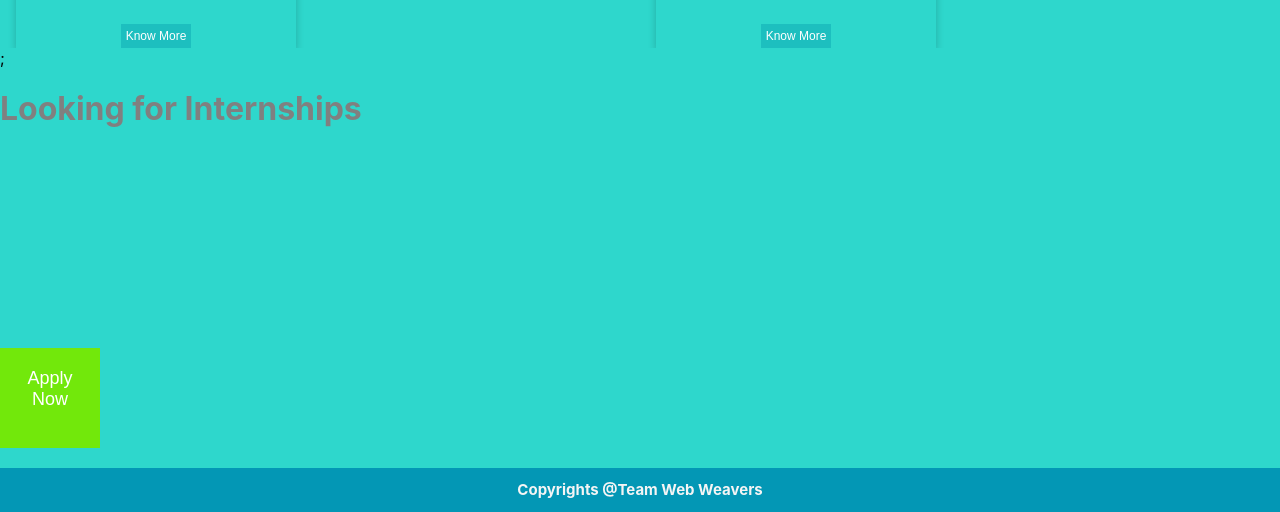
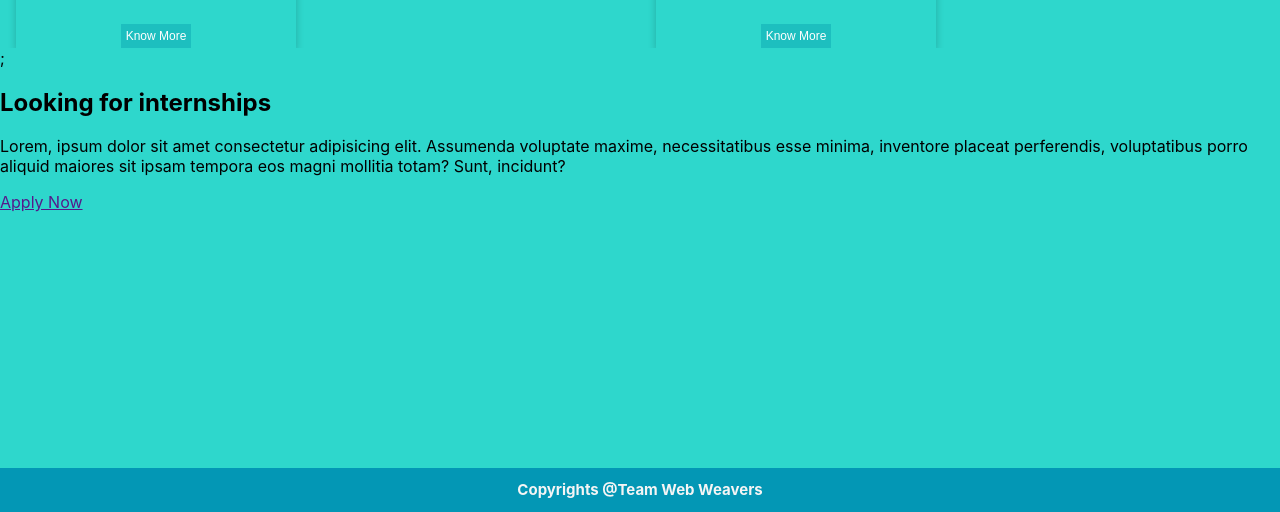
Before and after one commit to GitforAnkit16/eLawWebsite, a React (Create React App) app in the folder Client/: page / in a window 1280 px wide. Shown: the part 1064-1576 px from the top of the page. Built offline with nearby package versions, Linux system fonts and the light colour scheme.

Commit message:
Update Internships.jsx

```diff
--- a/Client/src/Components/Internships/Internships.jsx
+++ b/Client/src/Components/Internships/Internships.jsx
@@ -2,10 +2,14 @@ import React from 'react'
 import "./Internships.css"
 function Internships() {
   return (
-    <div className='internships'>
-        <h1>Looking for Internships</h1>
-        <button>Apply Now</button>
-    </div>
+    <section className="internships">
+    <div className="containerrr">
+        <div className="box">
+            <h2>Looking for internships</h2>
+            <p>Lorem, ipsum dolor sit amet consectetur adipisicing elit. Assumenda voluptate maxime, necessitatibus esse minima, inventore placeat perferendis, voluptatibus porro aliquid maiores sit ipsam tempora eos magni mollitia totam? Sunt, incidunt?</p>
+            <section className="buttonn"><a href="">Apply Now</a></section></div>
+        </div>
+    </section>
   )
 }
 
```
